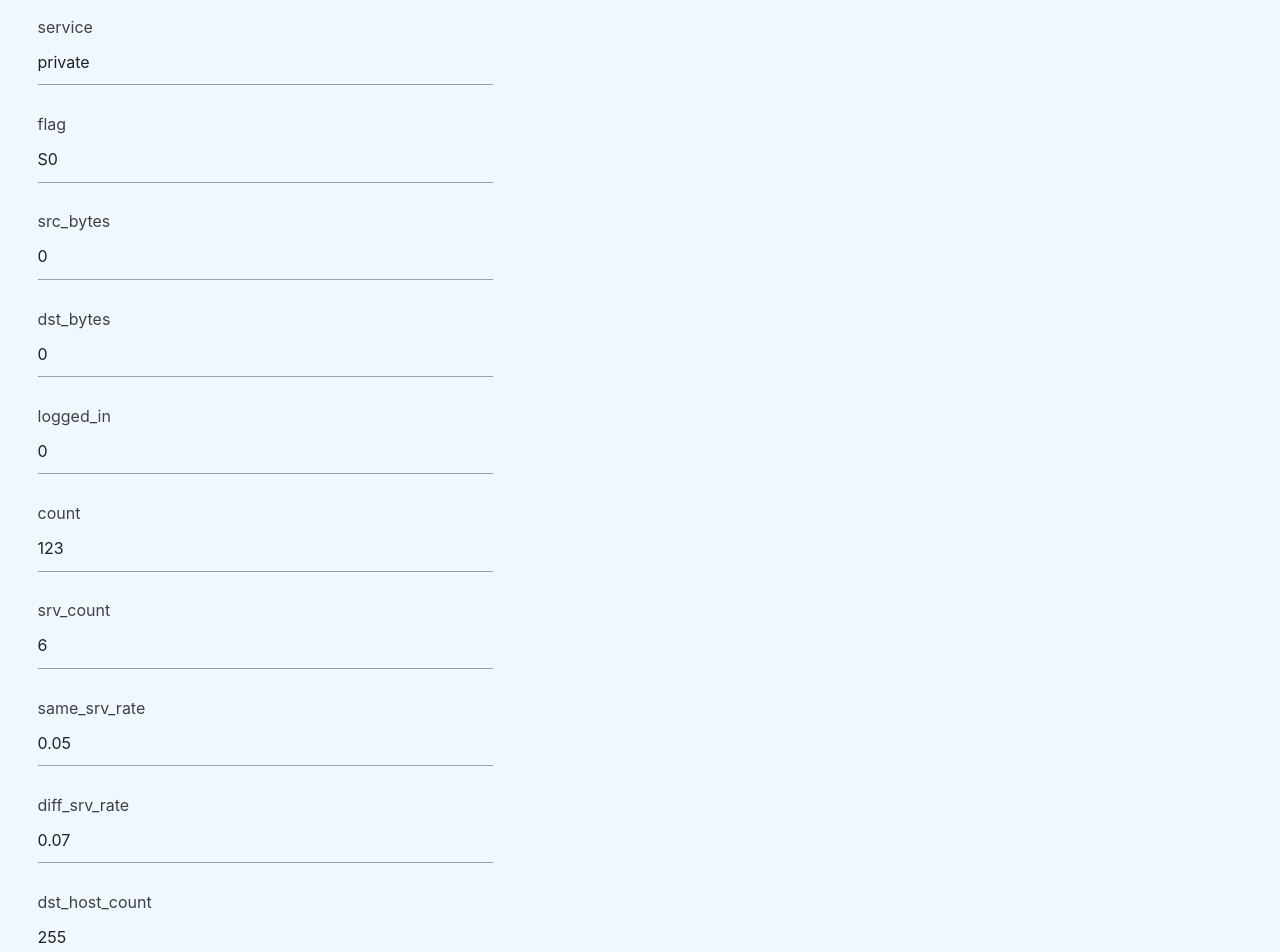
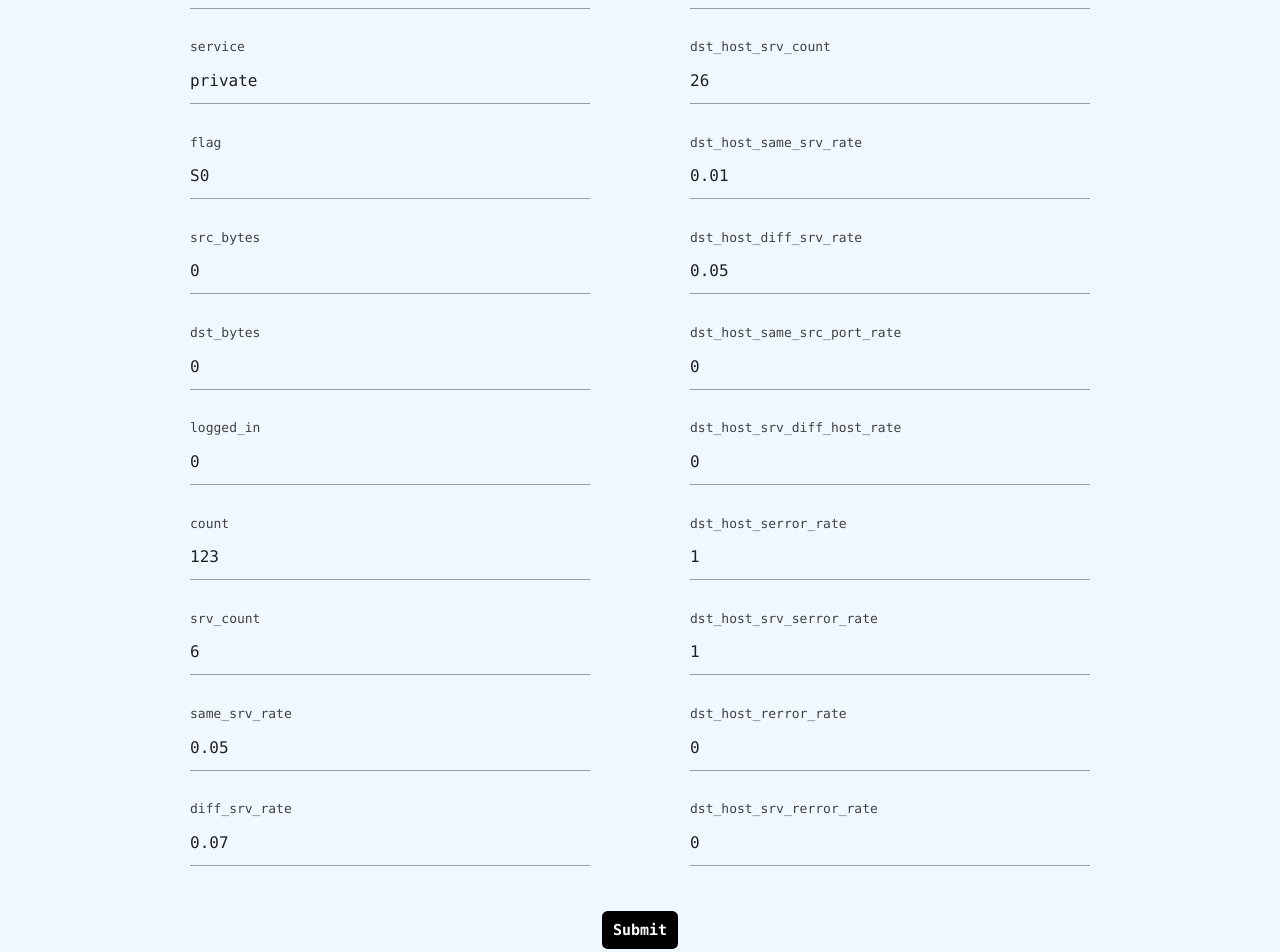
Before and after one commit to AmritHimanshu/cloud_based_IDS, a React (Create React App) app in the folder cloud_based_IDS/client/: page / in a window 1280 px wide. Shown: the part 760-1712 px from the top of the page. Built offline with nearby package versions, Linux system fonts and the light colour scheme.

Commit message:
made changes is detection

```diff
--- a/cloud_based_IDS/client/src/pages/Home.tsx
+++ b/cloud_based_IDS/client/src/pages/Home.tsx
@@ -3,6 +3,7 @@ import Header from './Header';
 import WarningIcon from '@mui/icons-material/Warning';
 import CheckCircleIcon from '@mui/icons-material/CheckCircle';
 import PendingIcon from '@mui/icons-material/Pending';
+import CloseIcon from '@mui/icons-material/Close';
 
 export const Home: React.FC = () => {
 
@@ -69,6 +70,10 @@ export const Home: React.FC = () => {
 
       setIsAttackDetected(data.prediction[0]);
 
+      setTimeout(() => {
+        setIsAttackDetected('');
+      },5000)
+
     } catch (error) {
       setIsAttackDetected('');
       console.log(error);
@@ -80,114 +85,157 @@ export const Home: React.FC = () => {
   return (
     <>
       <Header />
-      <div className='flex justify-between '>
-        <div className='p-10'>
-          <form className='space-y-5'>
+      <div className='font-mono'>
+        <div className='sticky top-0 w-[100%]'>
+          {isAttackDetected === 'anomaly' &&
+            <div className='bg-red-500 text-white p-5 font-bold flex items-center justify-between rounded-sm'>
+              <div className='flex items-center space-x-6 animate-pulse'>
+                <WarningIcon />
+                <div>Attack is Detected</div>
+              </div>
+
+              <div className='cursor-pointer' onClick={()=>setIsAttackDetected('')}>
+                <CloseIcon />
+              </div>
+            </div>
+          }
+
+          {isAttackDetected === 'normal' &&
+            <div className='bg-green-500 text-white p-5 font-bold flex items-center justify-between rounded-sm'>
+              <div className='flex items-center space-x-6 animate-pulse'>
+                <CheckCircleIcon />
+                <div>No Attack is Detected</div>
+              </div>
+
+              <div className='cursor-pointer' onClick={()=>setIsAttackDetected('')}>
+                <CloseIcon/>
+              </div>
+            </div>
+          }
+
+          {isAttackDetected === 'detecting' &&
+            <div className='bg-yellow-500 text-black p-5 font-bold rounded-sm'>
+              <div className='flex items-center space-x-6 animate-pulse'>
+                <PendingIcon />
+                <div>Detecting...</div>
+              </div>
+            </div>
+          }
+        </div>
+
+        <div className='p-16'>
+          <form className='space-y-10 flex flex-col items-center'>
+            <div className='flex items-center justify-evenly w-[1100px]'>
+              <div className='space-y-5 w-[400px]'>
                 <div>
-              <label htmlFor="protocol_type" className="text-[16px] text-neutral-700">protocol_type</label>
+                  <label htmlFor="protocol_type" className="text-[13px] text-neutral-700">protocol_type</label>
                   <input id="protocol_type" name="protocol_type" type="text" value={inputData.protocol_type} onChange={(e) => handleOnChange(e)} />
                 </div>
 
                 <div>
-              <label htmlFor="service" className="text-[16px] text-neutral-700">service</label>
+                  <label htmlFor="service" className="text-[13px] text-neutral-700">service</label>
                   <input id="service" name="service" type="text" value={inputData.service} onChange={(e) => handleOnChange(e)} />
                 </div>
 
                 <div>
-              <label htmlFor="flag" className="text-[16px] text-neutral-700">flag</label>
+                  <label htmlFor="flag" className="text-[13px] text-neutral-700">flag</label>
                   <input id="flag" name="flag" type="text" value={inputData.flag} onChange={(e) => handleOnChange(e)} />
                 </div>
 
                 <div>
-              <label htmlFor="src_bytes" className="text-[16px] text-neutral-700">src_bytes</label>
+                  <label htmlFor="src_bytes" className="text-[13px] text-neutral-700">src_bytes</label>
                   <input id="src_bytes" name="src_bytes" type="text" value={inputData.src_bytes} onChange={(e) => handleOnChange(e)} />
                 </div>
 
                 <div>
-              <label htmlFor="dst_bytes" className="text-[16px] text-neutral-700">dst_bytes</label>
+                  <label htmlFor="dst_bytes" className="text-[13px] text-neutral-700">dst_bytes</label>
                   <input id="dst_bytes" name="dst_bytes" type="text" value={inputData.dst_bytes} onChange={(e) => handleOnChange(e)} />
                 </div>
 
                 <div>
-              <label htmlFor="logged_in" className="text-[16px] text-neutral-700">logged_in</label>
+                  <label htmlFor="logged_in" className="text-[13px] text-neutral-700">logged_in</label>
                   <input id="logged_in" name="logged_in" type="text" value={inputData.logged_in} onChange={(e) => handleOnChange(e)} />
                 </div>
 
                 <div>
-              <label htmlFor="count" className="text-[16px] text-neutral-700">count</label>
+                  <label htmlFor="count" className="text-[13px] text-neutral-700">count</label>
                   <input id="count" name="count" type="text" value={inputData.count} onChange={(e) => handleOnChange(e)} />
                 </div>
 
                 <div>
-              <label htmlFor="srv_count" className="text-[16px] text-neutral-700">srv_count</label>
+                  <label htmlFor="srv_count" className="text-[13px] text-neutral-700">srv_count</label>
                   <input id="srv_count" name="srv_count" type="text" value={inputData.srv_count} onChange={(e) => handleOnChange(e)} />
                 </div>
 
                 <div>
-              <label htmlFor="same_srv_rate" className="text-[16px] text-neutral-700">same_srv_rate</label>
+                  <label htmlFor="same_srv_rate" className="text-[13px] text-neutral-700">same_srv_rate</label>
                   <input id="same_srv_rate" name="same_srv_rate" type="text" value={inputData.same_srv_rate} onChange={(e) => handleOnChange(e)} />
                 </div>
 
                 <div>
-              <label htmlFor="diff_srv_rate" className="text-[16px] text-neutral-700">diff_srv_rate</label>
+                  <label htmlFor="diff_srv_rate" className="text-[13px] text-neutral-700">diff_srv_rate</label>
                   <input id="diff_srv_rate" name="diff_srv_rate" type="text" value={inputData.diff_srv_rate} onChange={(e) => handleOnChange(e)} />
                 </div>
+              </div>
 
+              <div className='space-y-5 w-[400px]'>
                 <div>
-              <label htmlFor="dst_host_count" className="text-[16px] text-neutral-700">dst_host_count</label>
+                  <label htmlFor="dst_host_count" className="text-[13px] text-neutral-700">dst_host_count</label>
                   <input id="dst_host_count" name="dst_host_count" type="text" value={inputData.dst_host_count} onChange={(e) => handleOnChange(e)} />
                 </div>
 
                 <div>
-              <label htmlFor="dst_host_srv_count" className="text-[16px] text-neutral-700">dst_host_srv_count</label>
+                  <label htmlFor="dst_host_srv_count" className="text-[13px] text-neutral-700">dst_host_srv_count</label>
                   <input id="dst_host_srv_count" name="dst_host_srv_count" type="text" value={inputData.dst_host_srv_count} onChange={(e) => handleOnChange(e)} />
                 </div>
 
                 <div>
-              <label htmlFor="dst_host_same_srv_rate" className="text-[16px] text-neutral-700">dst_host_same_srv_rate</label>
+                  <label htmlFor="dst_host_same_srv_rate" className="text-[13px] text-neutral-700">dst_host_same_srv_rate</label>
                   <input id="dst_host_same_srv_rate" name="dst_host_same_srv_rate" type="text" value={inputData.dst_host_same_srv_rate} onChange={(e) => handleOnChange(e)} />
                 </div>
 
                 <div>
-              <label htmlFor="dst_host_diff_srv_rate" className="text-[16px] text-neutral-700">dst_host_diff_srv_rate</label>
+                  <label htmlFor="dst_host_diff_srv_rate" className="text-[13px] text-neutral-700">dst_host_diff_srv_rate</label>
                   <input id="dst_host_diff_srv_rate" name="dst_host_diff_srv_rate" type="text" value={inputData.dst_host_diff_srv_rate} onChange={(e) => handleOnChange(e)} />
                 </div>
 
                 <div>
-              <label htmlFor="dst_host_same_src_port_rate" className="text-[16px] text-neutral-700">dst_host_same_src_port_rate</label>
+                  <label htmlFor="dst_host_same_src_port_rate" className="text-[13px] text-neutral-700">dst_host_same_src_port_rate</label>
                   <input id="dst_host_same_src_port_rate" name="dst_host_same_src_port_rate" type="text" value={inputData.dst_host_same_src_port_rate} onChange={(e) => handleOnChange(e)} />
                 </div>
 
                 <div>
-              <label htmlFor="dst_host_srv_diff_host_rate" className="text-[16px] text-neutral-700">dst_host_srv_diff_host_rate</label>
+                  <label htmlFor="dst_host_srv_diff_host_rate" className="text-[13px] text-neutral-700">dst_host_srv_diff_host_rate</label>
                   <input id="dst_host_srv_diff_host_rate" name="dst_host_srv_diff_host_rate" type="text" value={inputData.dst_host_srv_diff_host_rate} onChange={(e) => handleOnChange(e)} />
                 </div>
 
                 <div>
-              <label htmlFor="dst_host_serror_rate" className="text-[16px] text-neutral-700">dst_host_serror_rate</label>
+                  <label htmlFor="dst_host_serror_rate" className="text-[13px] text-neutral-700">dst_host_serror_rate</label>
                   <input id="dst_host_serror_rate" name="dst_host_serror_rate" type="text" value={inputData.dst_host_serror_rate} onChange={(e) => handleOnChange(e)} />
                 </div>
 
                 <div>
-              <label htmlFor="dst_host_srv_serror_rate" className="text-[16px] text-neutral-700">dst_host_srv_serror_rate</label>
+                  <label htmlFor="dst_host_srv_serror_rate" className="text-[13px] text-neutral-700">dst_host_srv_serror_rate</label>
                   <input id="dst_host_srv_serror_rate" name="dst_host_srv_serror_rate" type="text" value={inputData.dst_host_srv_serror_rate} onChange={(e) => handleOnChange(e)} />
                 </div>
 
                 <div>
-              <label htmlFor="dst_host_rerror_rate" className="text-[16px] text-neutral-700">dst_host_rerror_rate</label>
+                  <label htmlFor="dst_host_rerror_rate" className="text-[13px] text-neutral-700">dst_host_rerror_rate</label>
                   <input id="dst_host_rerror_rate" name="dst_host_rerror_rate" type="text" value={inputData.dst_host_rerror_rate} onChange={(e) => handleOnChange(e)} />
                 </div>
 
                 <div>
-              <label htmlFor="dst_host_srv_rerror_rate" className="text-[16px] text-neutral-700">dst_host_srv_rerror_rate</label>
+                  <label htmlFor="dst_host_srv_rerror_rate" className="text-[13px] text-neutral-700">dst_host_srv_rerror_rate</label>
                   <input id="dst_host_srv_rerror_rate" name="dst_host_srv_rerror_rate" type="text" value={inputData.dst_host_srv_rerror_rate} onChange={(e) => handleOnChange(e)} />
                 </div>
+              </div>
+            </div>
 
-            <button type='submit' className='bg-black text-white px-3 py-2 font-bold rounded-md' onClick={handleOnSubmit}>Submit</button>
+            <button type='submit' className='bg-black text-white px-3 py-2 max-w-min font-bold rounded-md' onClick={handleOnSubmit}>Submit</button>
           </form>
         </div>
 
-        <div className='w-[60%] relative'>
+        {/* <div className='w-[60%] relative'>
           <div className='sticky top-[28vh] text-center'>
             {isAttackDetected === 'anomaly' &&
               <div>
@@ -210,7 +258,7 @@ export const Home: React.FC = () => {
               </div>
             }
           </div>
-        </div>
+        </div> */}
       </div>
     </>
   )
```
Lines whose indentation alone changed are shown as unchanged.
